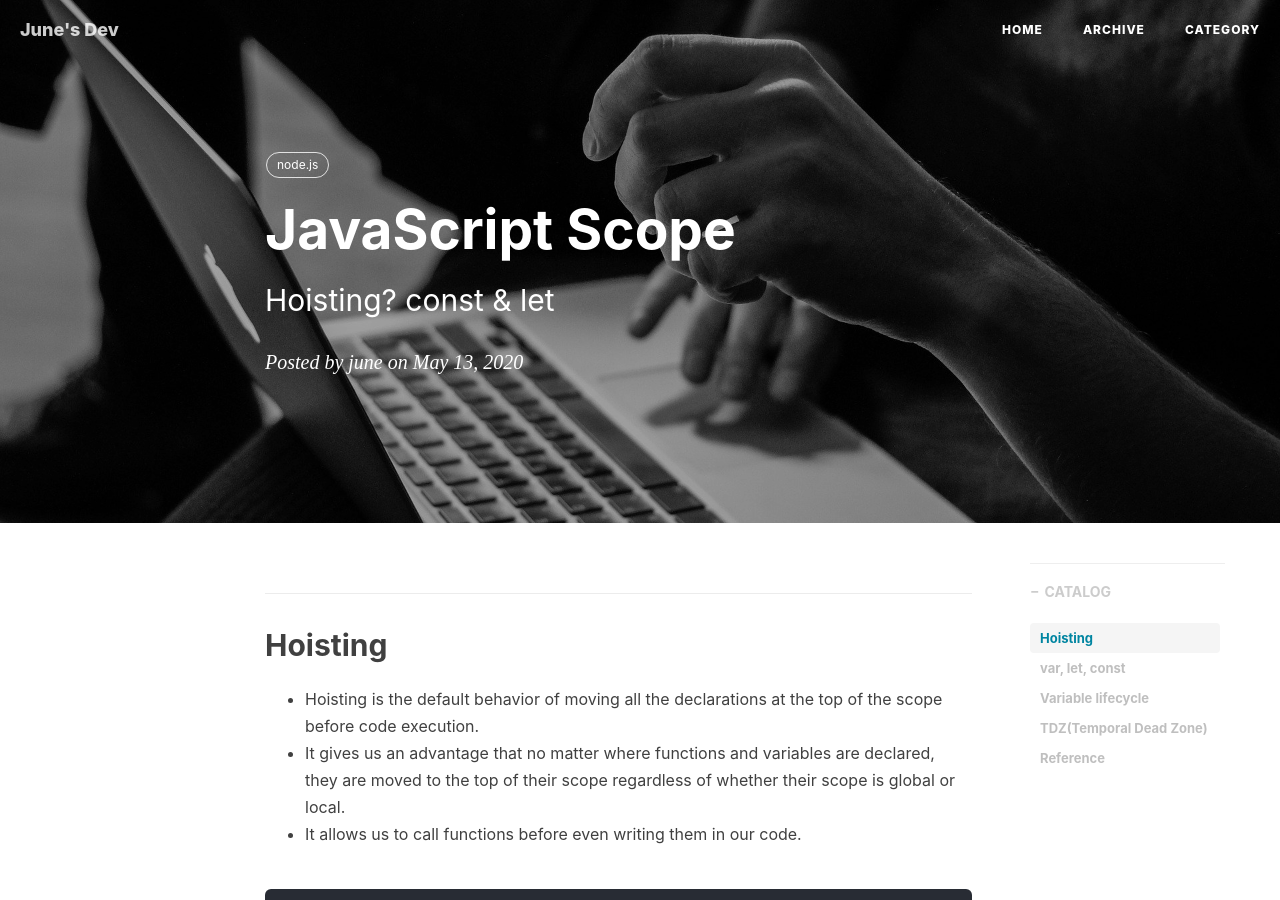
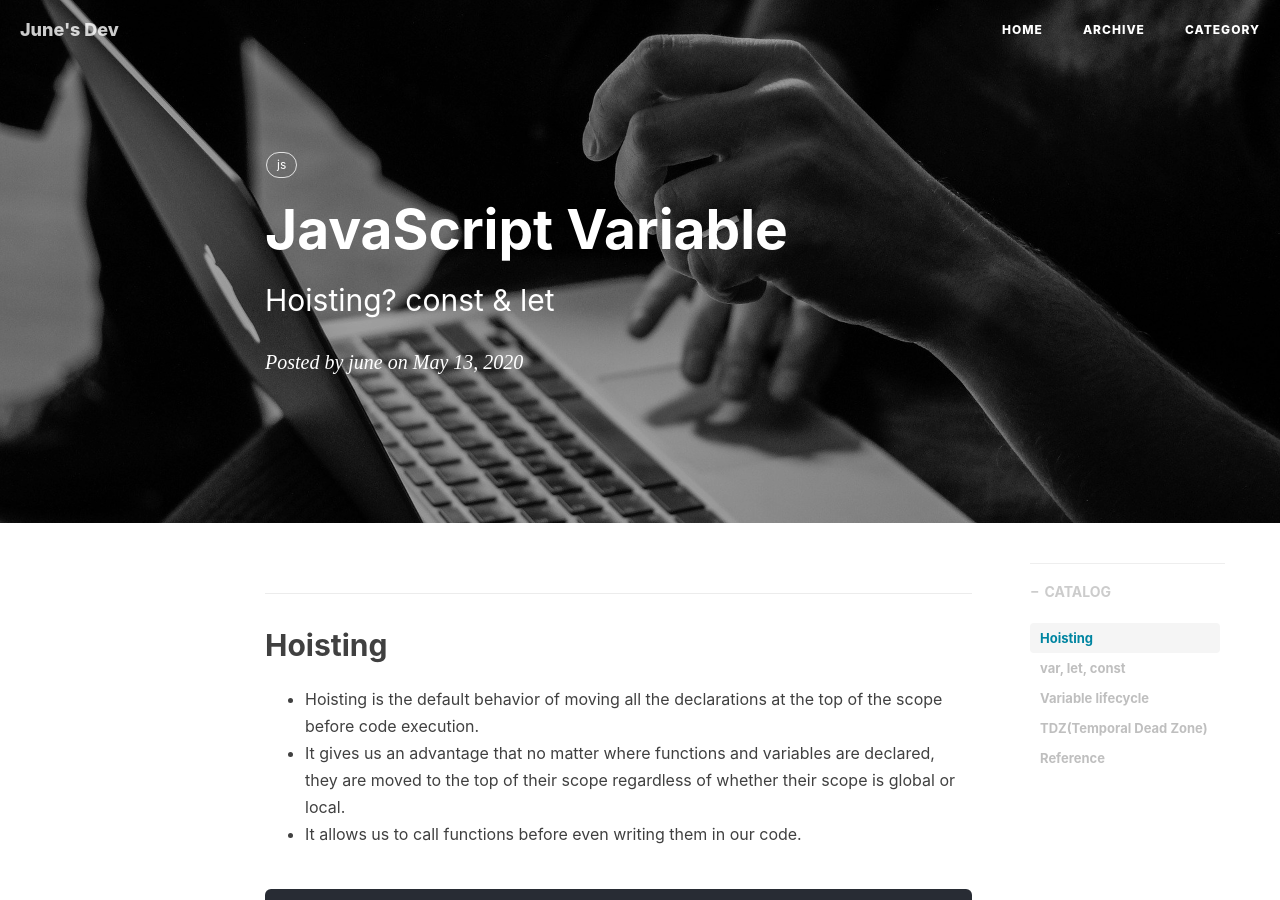
Before and after one commit to june2/june2.github.io, a Jekyll site: the page built from _posts/JAVASCRIPT/2020-05-13-Variable.md, in a window 1280 px wide and 900 px high. Built offline with Jekyll 4.4.1, drawn with Linux system fonts in a browser that asks for light colours; nearby versions of some CDN libraries; comment, search, counter and statistics services are not loaded.

Commit message:
variable

```diff
--- a/_posts/JAVASCRIPT/2020-05-13-scope.md
+++ b/_posts/JAVASCRIPT/2020-05-13-Variable.md
@@ -1,6 +1,6 @@
 ---
 layout:     post
-title:      "JavaScript Scope"
+title:      "JavaScript Variable"
 subtitle:   "Hoisting? const & let"
 date:       2020-05-13 00:00:00
 author:     "june"
@@ -9,7 +9,7 @@ header-mask: 0.3
 catalog:    true
 categories: JAVASCRIPT
 tags:
-  - node.js
+  - js
 ---
 
 ## Hoisting
```
Also changed, not shown: _posts/JAVASCRIPT/2020-05-11-Javasciprt.md (renamed from _posts/JAVASCRIPT/2020-05-11-Javasciprt copy.md, +1 -1 lines).
